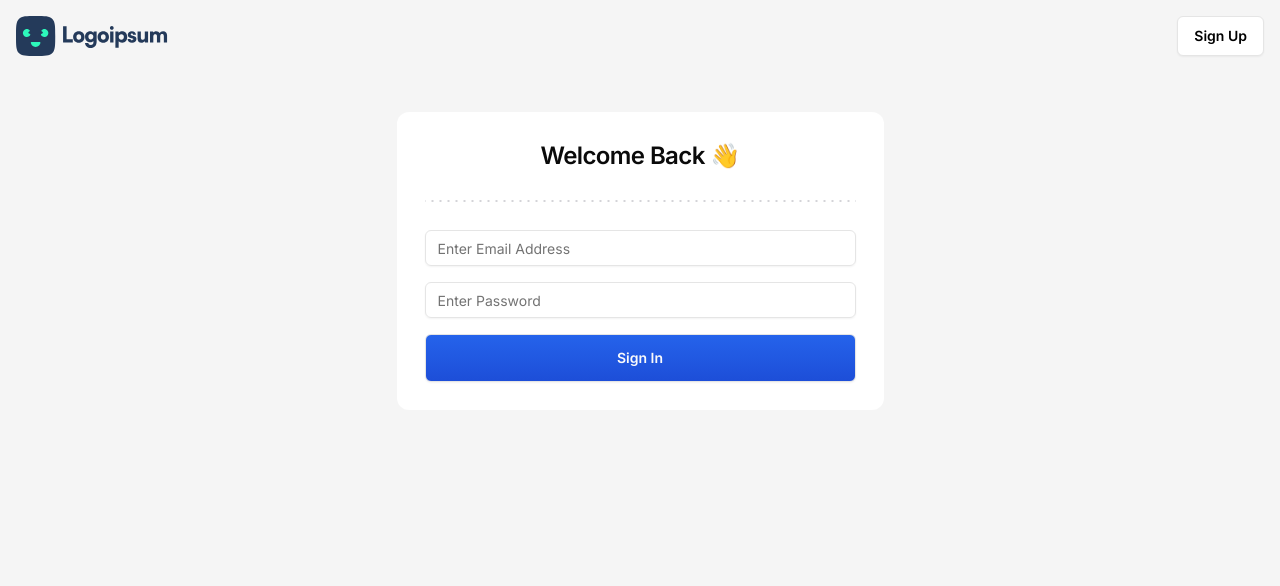
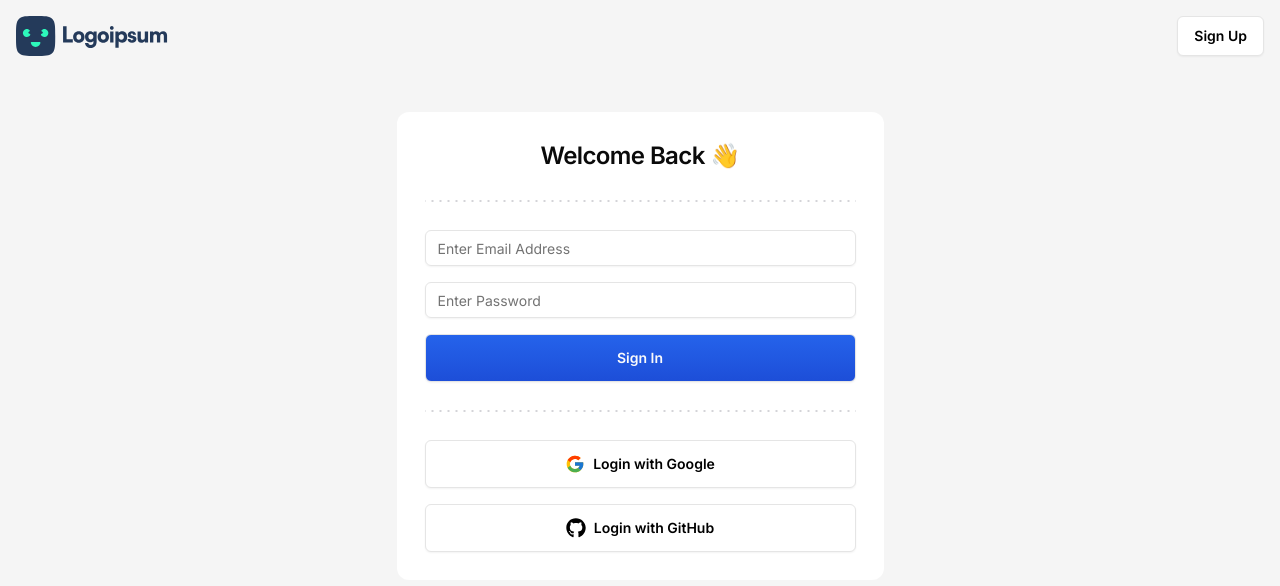
Before and after one commit to Zaid-maker/jira-clone, a Next.js app: page /sign-in in a window 1280 px wide. Shown: the top 586 px of the page. Built offline with nearby package versions, Linux system fonts and the light colour scheme.

Commit message:
add Login with google and github button

```diff
--- a/package.json
+++ b/package.json
@@ -32,6 +32,7 @@
     "react-day-picker": "8.10.1",
     "react-dom": "^18",
     "react-hook-form": "^7.53.0",
+    "react-icons": "^5.3.0",
     "recharts": "^2.13.0",
     "sonner": "^1.5.0",
     "tailwind-merge": "^2.5.4",
--- a/src/features/auth/components/sign-in-card.tsx
+++ b/src/features/auth/components/sign-in-card.tsx
@@ -1,4 +1,5 @@
-
+import { FcGoogle } from 'react-icons/fc'
+import { FaGithub } from 'react-icons/fa'
 
 import { DottedSeparator } from "@/components/dotted-separator";
 import { Button } from "@/components/ui/button";
@@ -43,6 +44,20 @@ export const SignInCard = () => {
           </Button>
         </form>
       </CardContent>
+
+      <div className="px-7">
+        <DottedSeparator />
+      </div>
+      <CardContent className="p-7 flex flex-col gap-y-4">
+        <Button variant='secondary' size='lg' className="w-full" disabled={false}>
+          <FcGoogle className='mr-2 size-5' />
+          Login with Google
+        </Button>
+        <Button variant='secondary' size='lg' className="w-full" disabled={false}>
+        <FaGithub className='mr-2 size-5' />
+          Login with GitHub
+        </Button>
+      </CardContent>
     </Card>
   );
 };
```
Also changed, not shown: 1 other file (tests, documents, lock files or other folders).
